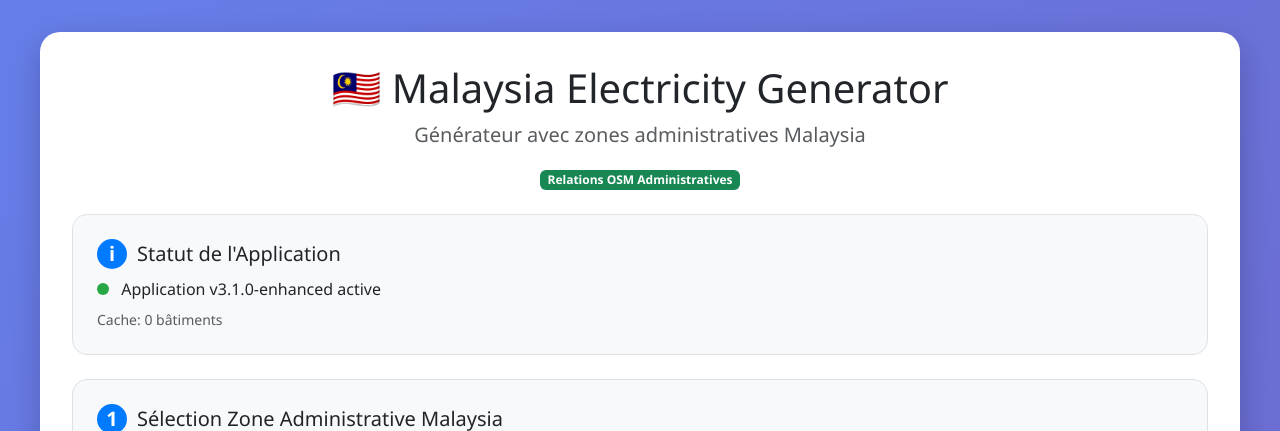
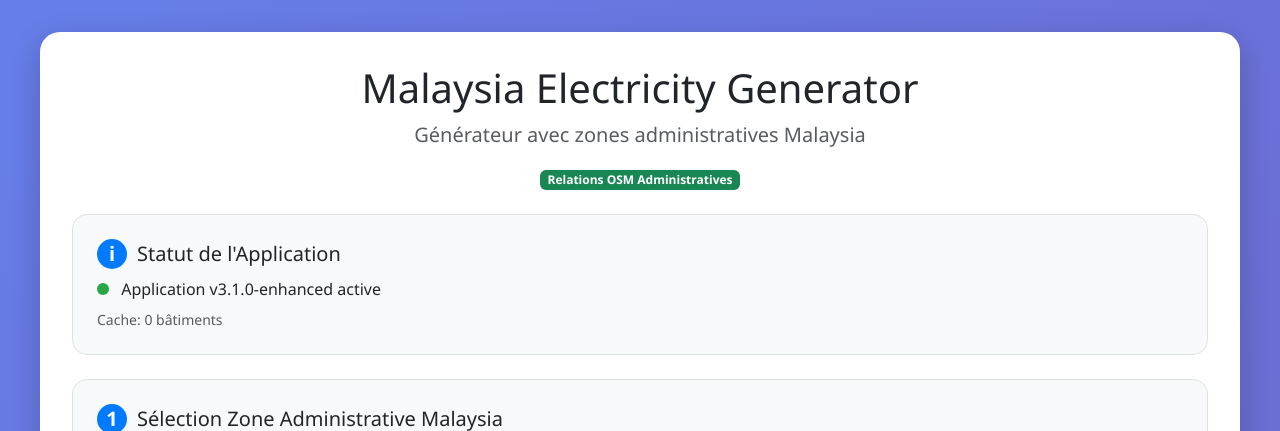
Before and after one commit to BaoFrancisNguyen/gen_malaysia, a Flask app: page / in a window 1280 px wide. Shown: the top 431 px of the page. Run offline with Flask 3, Linux system fonts and the light colour scheme; some libraries are stand-ins or nearby versions.

Commit message:
update index

```diff
--- a/templates/index.html
+++ b/templates/index.html
@@ -3,7 +3,7 @@
 <head>
     <meta charset="UTF-8">
     <meta name="viewport" content="width=device-width, initial-scale=1.0">
-    <title>Malaysia Electricity Generator - Zones Enrichies</title>
+    <title>Malaysia Electricity Generator</title>
 
     <!-- Bootstrap CSS -->
     <link href="https://cdnjs.cloudflare.com/ajax/libs/bootstrap/5.3.0/css/bootstrap.min.css" rel="stylesheet">
@@ -263,7 +263,7 @@
     <div class="main-container">
         <!-- En-tête -->
         <div class="text-center mb-4">
-            <h1 class="mb-2">🇲🇾 Malaysia Electricity Generator</h1>
+            <h1 class="mb-2">Malaysia Electricity Generator</h1>
             <p class="lead text-muted">Générateur avec zones administratives Malaysia</p>
             <div class="badge bg-success">Relations OSM Administratives</div>
         </div>
@@ -513,7 +513,7 @@
         };
 
         // ============================================================================
-        // UTILITAIRES (inchangés)
+        // UTILITAIRES
         // ============================================================================
 
         function logMessage(message, type = 'info') {
```
